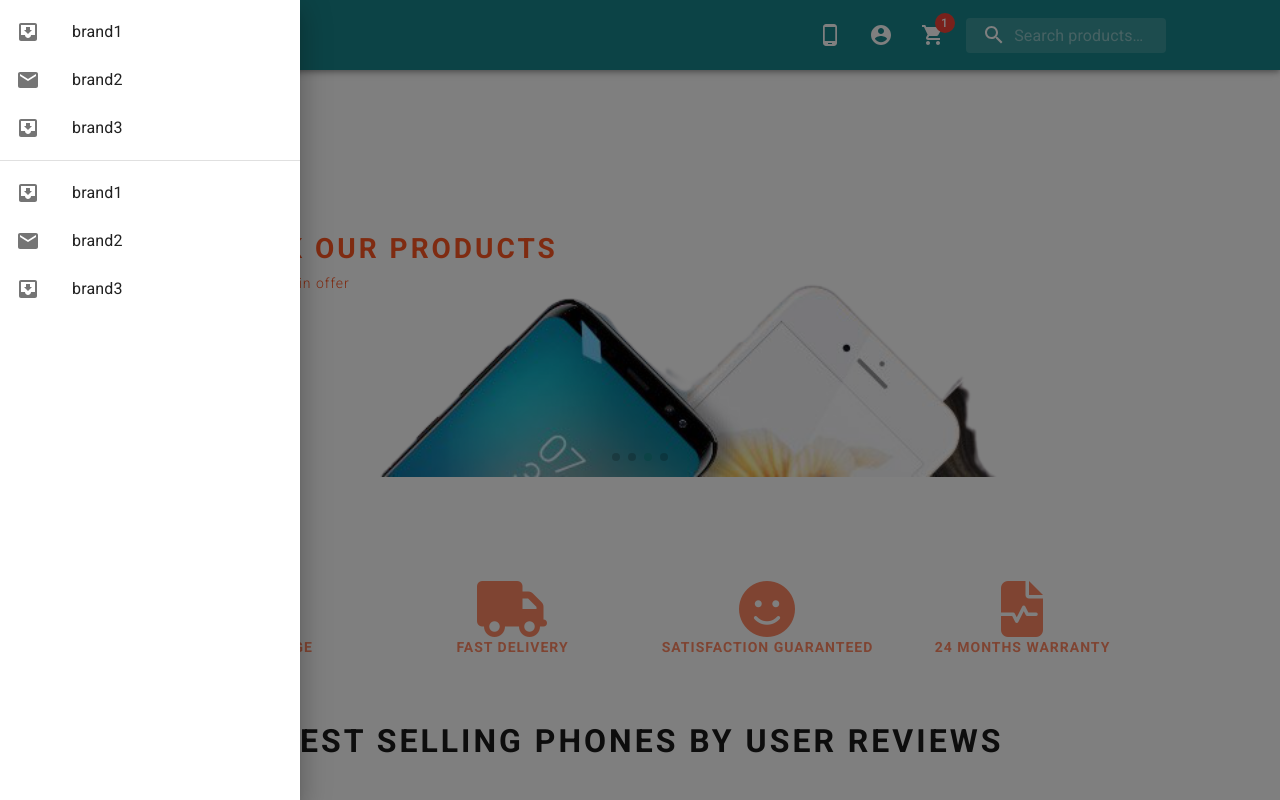
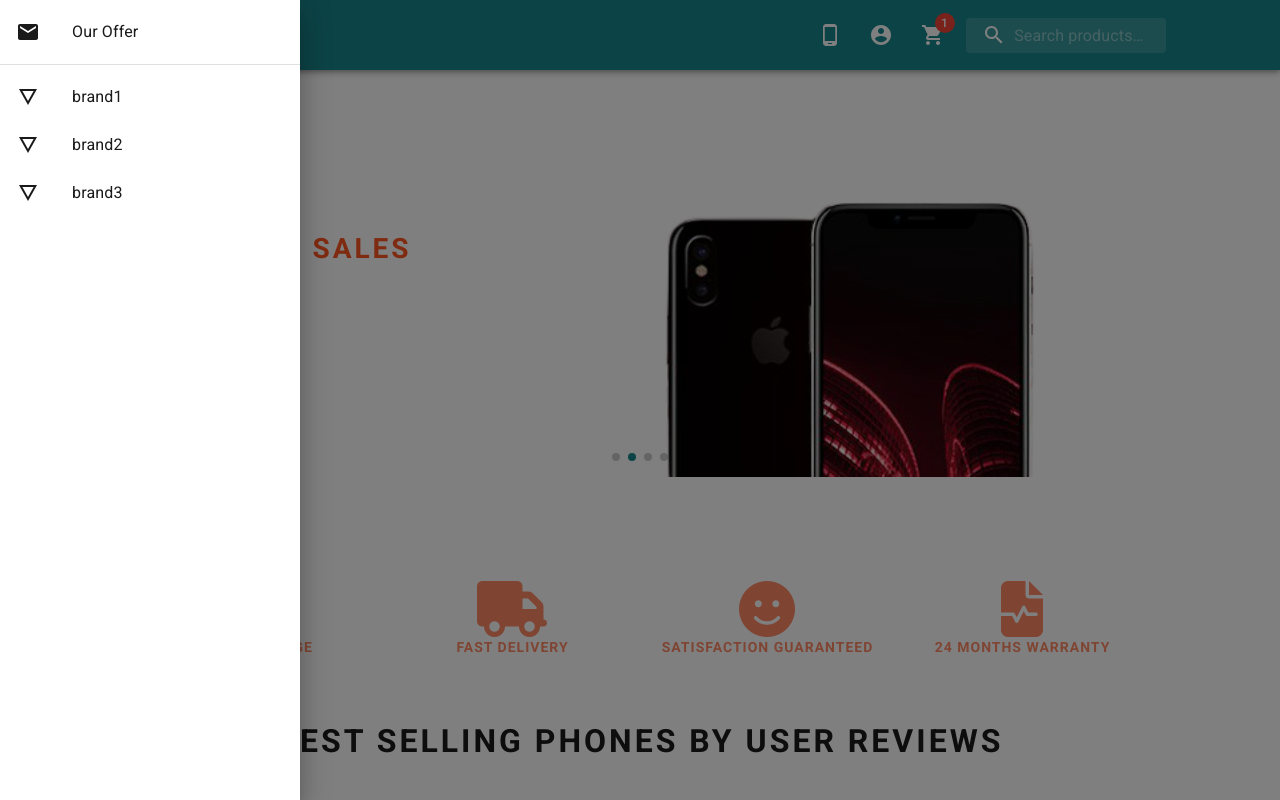
Before and after one commit to Lenislaw/phone_shop, a React (Create React App) app in the folder frontend/: page / in a window 1280 px wide. Both pictures are taken after a click on the button 830 px from the left and 35 px from the top of the page. Shown: the top 800 px of the page. Built offline with nearby package versions, Linux system fonts and the light colour scheme.

Commit message:
Refactor imports

```diff
--- a/frontend/src/components/Header/UserButton.js
+++ b/frontend/src/components/Header/UserButton.js
@@ -1,17 +1,25 @@
 import React, { useState } from "react";
 import clsx from "clsx";
+import { Link } from "react-router-dom";
 import { makeStyles } from "@material-ui/core/styles";
-import IconButton from "@material-ui/core/IconButton";
-import Badge from "@material-ui/core/Badge";
-import List from "@material-ui/core/List";
-import Divider from "@material-ui/core/Divider";
-import ListItem from "@material-ui/core/ListItem";
-import ListItemIcon from "@material-ui/core/ListItemIcon";
-import ListItemText from "@material-ui/core/ListItemText";
+import {
+  IconButton,
+  Badge,
+  List,
+  Divider,
+  ListItem,
+  ListItemIcon,
+  ListItemText,
+  SwipeableDrawer,
+} from "@material-ui/core";
 import InboxIcon from "@material-ui/icons/MoveToInbox";
 import MailIcon from "@material-ui/icons/Mail";
-import SwipeableDrawer from "@material-ui/core/SwipeableDrawer";
-import { AccountCircle, ShoppingCart, PhoneAndroid } from "@material-ui/icons";
+import {
+  AccountCircle,
+  ShoppingCart,
+  PhoneAndroid,
+  Details,
+} from "@material-ui/icons";
 import { deepOrange } from "@material-ui/core/colors";
 
 const useStyles = makeStyles({
@@ -60,23 +68,33 @@ const UserButton = ({ anchor, icon, items }) => {
           onKeyDown={toggleDrawer(anchor, false)}
         >
           <List>
-            {items.map((text, index) => (
-              <ListItem button key={text}>
-                <ListItemIcon>
-                  {index % 2 === 0 ? <InboxIcon /> : <MailIcon />}
-                </ListItemIcon>
-                <ListItemText primary={text} />
-              </ListItem>
-            ))}
+            {icon === "products" && (
+              <>
+                <ListItem button>
+                  <ListItemIcon>
+                    <Link to="/products">
+                      <MailIcon />
+                    </Link>
+                  </ListItemIcon>
+                  <Link to="/products">
+                    <ListItemText primary="Our Offer" />
+                  </Link>
+                </ListItem>
+              </>
+            )}
           </List>
           <Divider />
           <List>
             {items.map((text, index) => (
               <ListItem button key={text}>
                 <ListItemIcon>
-                  {index % 2 === 0 ? <InboxIcon /> : <MailIcon />}
+                  <Link to={`/products/${text}`}>
+                    <Details />
+                  </Link>
                 </ListItemIcon>
-                <ListItemText primary={text} />
+                <Link to={`/products/${text}`}>
+                  <ListItemText primary={text} />
+                </Link>
               </ListItem>
             ))}
           </List>
```
